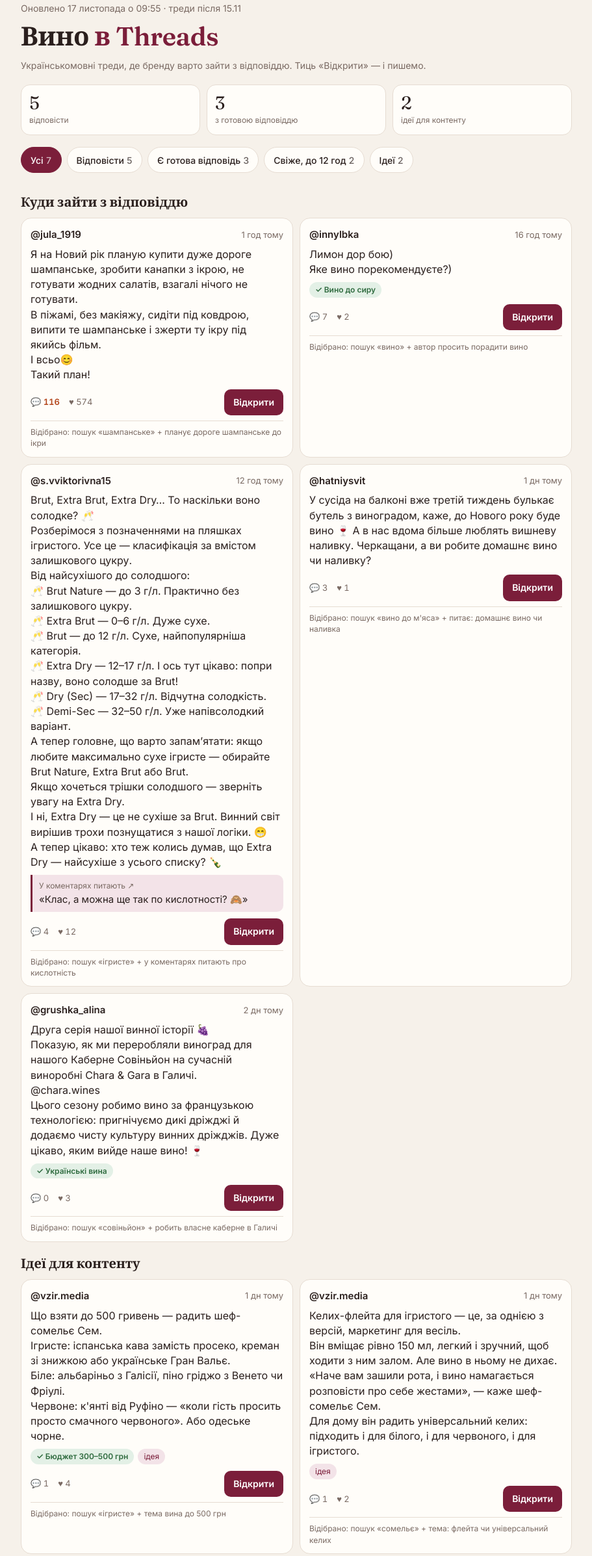
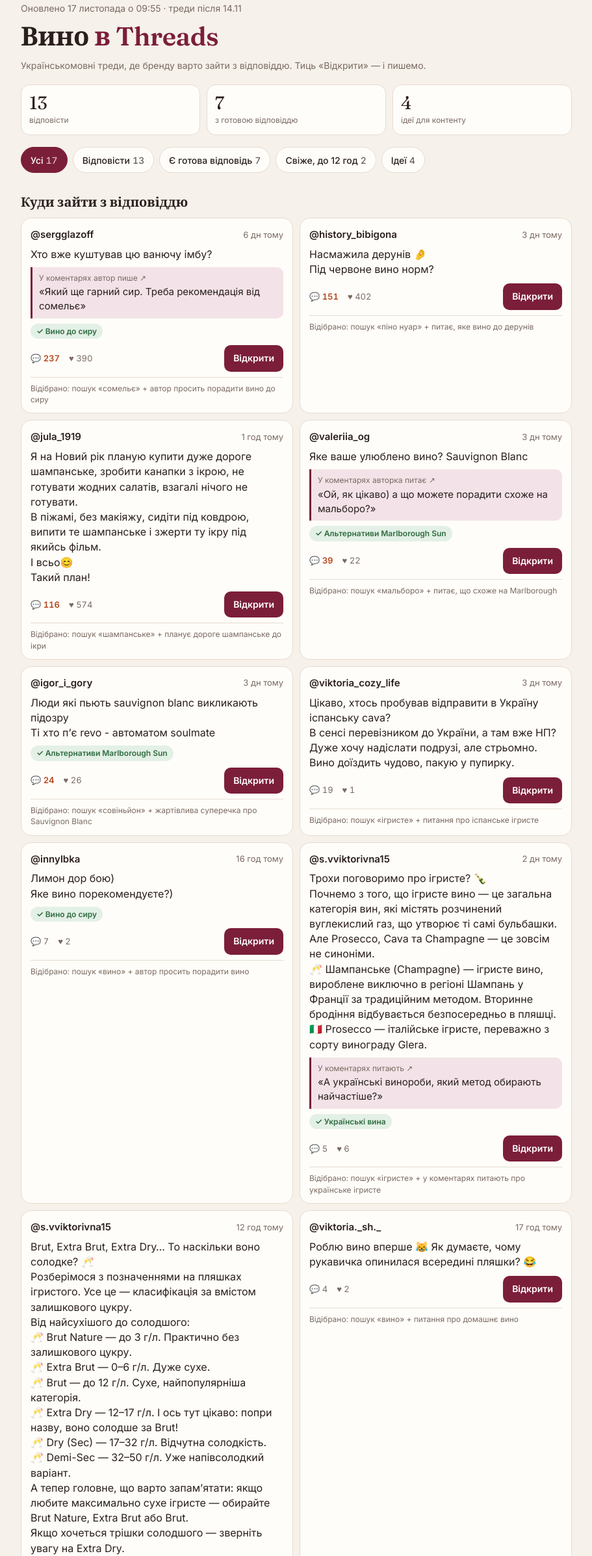
Before and after one commit to SlavaSpark/vyno-threads, a plain HTML site: page index.html in a window 1280 px wide. Shown: the part 17-2411 px from the top of the page at 65% size, without its empty margins (184-1095 px from the left). Drawn offline with Linux system fonts and the light colour scheme.

Commit message:
Об'єднано треди за 16 і 17.11, додано фавікон
Co-Authored-By: Claude Opus 5.5 <noreply@anthropic.com>
Claude-Session: https://claude.ai/code/session_01QzWEEKADhGgdzmGLU9YGBz

```diff
--- a/data.json
+++ b/data.json
@@ -1,6 +1,6 @@
 {
  "updated": "2026-11-17T11:55:28+02:00",
- "window": "після 15.11",
+ "window": "після 14.11",
  "threads": [
   {
    "post": "s.vviktorivna15/Df0VatTDdoJ",
@@ -97,6 +97,151 @@
    "tag": "сомельє",
    "answer": "",
    "text": "Келих-флейта для ігристого — це, за однією з версій, маркетинг для весіль.\nВін вміщає рівно 150 мл, легкий і зручний, щоб ходити з ним залом. Але вино в ньому не дихає. «Наче вам зашили рота, і вино намагається розповісти про себе жестами», — каже шеф-сомельє Сем.\nДля дому він радить універсальний келих: підходить і для білого, і для червоного, і для ігристого."
+  },
+  {
+   "post": "sergglazoff/Dfk4E9YDHGV",
+   "author": "@sergglazoff",
+   "url": "https://www.threads.com/@sergglazoff/post/Dfk4E9YDHGV",
+   "hours_ago": 135,
+   "likes": 390,
+   "replies": 237,
+   "type": "Відповісти",
+   "topic": "автор просить порадити вино до сиру",
+   "tag": "сомельє",
+   "answer": "Вино до сиру",
+   "text": "Хто вже куштував цю ванючу імбу?",
+   "context": {
+    "label": "У коментарях автор пише",
+    "text": "Який ще гарний сир. Треба рекомендація від сомельє",
+    "url": "https://www.threads.com/@sergglazoff/post/Dft_zUPCHrr"
+   }
+  },
+  {
+   "post": "valeriia_og/DfsZZ9uiLH8",
+   "author": "@valeriia_og",
+   "url": "https://www.threads.com/@valeriia_og/post/DfsZZ9uiLH8",
+   "hours_ago": 63,
+   "likes": 22,
+   "replies": 39,
+   "type": "Відповісти",
+   "topic": "питає, що схоже на Marlborough",
+   "tag": "мальборо",
+   "answer": "Альтернативи Marlborough Sun",
+   "text": "Яке ваше улюблено вино? Sauvignon Blanc",
+   "context": {
+    "label": "У коментарях авторка питає",
+    "text": "Ой, як цікаво) а що можете порадити схоже на мальборо?",
+    "url": "https://www.threads.com/@valeriia_og/post/Dfu1l_niCvZ"
+   }
+  },
+  {
+   "post": "viktoria_cozy_life/DfuB2yFkSgq",
+   "author": "@viktoria_cozy_life",
+   "url": "https://www.threads.com/@viktoria_cozy_life/post/DfuB2yFkSgq",
+   "hours_ago": 63,
+   "likes": 1,
+   "replies": 19,
+   "type": "Відповісти",
+   "topic": "питання про іспанське ігристе",
+   "tag": "ігристе",
+   "answer": "",
+   "text": "Цікаво, хтось пробував відправити в Україну іспанську cava?\nВ сенсі перевізником до України, а там вже НП?\nДуже хочу надіслати подрузі, але стрьомно.\nВино доїздить чудово, пакую у пупирку."
+  },
+  {
+   "post": "viktoria._sh._/DfzssozgD_a",
+   "author": "@viktoria._sh._",
+   "url": "https://www.threads.com/@viktoria._sh._/post/DfzssozgD_a",
+   "hours_ago": 17,
+   "likes": 2,
+   "replies": 4,
+   "type": "Відповісти",
+   "topic": "питання про домашнє вино",
+   "tag": "вино",
+   "answer": "",
+   "text": "Роблю вино вперше 😹 Як думаєте, чому рукавичка опинилася всередині пляшки? 😂"
+  },
+  {
+   "post": "vzir.media/DfzQ7RSiJow",
+   "author": "@vzir.media",
+   "url": "https://www.threads.com/@vzir.media/post/DfzQ7RSiJow",
+   "hours_ago": 21,
+   "likes": 2,
+   "replies": 2,
+   "type": "Контент-ідея",
+   "topic": "тема цін на вино",
+   "tag": "сомельє",
+   "answer": "",
+   "text": "Скільки коштує вино в закладі — вилка від шеф-сомельє Сема.\nДешеве — до 1000 гривень (і знайти таку пляшку в меню — «ще та задача»).\nСереднє — десь 1400–1600.\nДороге — від 2500–3000.\nУ магазині, каже він, гарний рівень можна знайти вже за 1300–1400."
+  },
+  {
+   "post": "aquamarine_._/DfwYgYuDuIj",
+   "author": "@aquamarine_._",
+   "url": "https://www.threads.com/@aquamarine_._/post/DfwYgYuDuIj",
+   "hours_ago": 39,
+   "likes": 14,
+   "replies": 0,
+   "type": "Контент-ідея",
+   "topic": "сезонний рецепт з вином",
+   "tag": "глінтвейн",
+   "answer": "",
+   "text": "Мій особистий сорт різдвяного вайбу в Лісабоні - це не глінтвейн, а Sangria🤤🍷🎄.\nЦе не та нудна Sangria, до якої всі звикли:\n🍒 Sangria com Ginja - пахне стиглими вишнями і корицею так, що зносить дах ще біля ятки.\n🥂 Sangria com Moscatel de Setúbal - густа, медова, з тим самим легендарним мускателем із Сетубалу.\nЯкщо теж хочете здивувати гостей чимось цікавішим за звичайне вино на свята - обидва рецепти вже чекають у моєму Instagram.\nВи б з якої почали? Jinja чи Moscatel?🤤🍷"
+  },
+  {
+   "post": "history_bibigona/Dfuy4JFit5L",
+   "author": "@history_bibigona",
+   "url": "https://www.threads.com/@history_bibigona/post/Dfuy4JFit5L",
+   "hours_ago": 63,
+   "likes": 402,
+   "replies": 151,
+   "type": "Відповісти",
+   "text": "Насмажила дерунів 🤌\nПід червоне вино норм?",
+   "topic": "питає, яке вино до дерунів",
+   "tag": "піно нуар",
+   "answer": ""
+  },
+  {
+   "post": "igor_i_gory/DfttT_ZjXcM",
+   "author": "@igor_i_gory",
+   "url": "https://www.threads.com/@igor_i_gory/post/DfttT_ZjXcM",
+   "hours_ago": 63,
+   "likes": 26,
+   "replies": 24,
+   "type": "Відповісти",
+   "text": "Люди які пьють sauvignon blanc викликають підозру\nТі хто пʼє revo - автоматом soulmate",
+   "topic": "жартівлива суперечка про Sauvignon Blanc",
+   "tag": "совіньйон",
+   "answer": "Альтернативи Marlborough Sun"
+  },
+  {
+   "post": "s.vviktorivna15/DfxtvEiiXH1",
+   "author": "@s.vviktorivna15",
+   "url": "https://www.threads.com/@s.vviktorivna15/post/DfxtvEiiXH1",
+   "hours_ago": 37,
+   "likes": 6,
+   "replies": 5,
+   "type": "Відповісти",
+   "text": "Трохи поговоримо про ігристе? 🍾\nПочнемо з того, що ігристе вино — це загальна категорія вин, які містять розчинений вуглекислий газ, що утворює ті самі бульбашки.\nАле Prosecco, Cava та Champagne — це зовсім не синоніми.\n🥂 Шампанське (Champagne) — ігристе вино, вироблене виключно в регіоні Шампань у Франції за традиційним методом. Вторинне бродіння відбувається безпосередньо в пляшці.\n🇮🇹 Prosecco — італійське ігристе, переважно з сорту винограду Glera.",
+   "topic": "у коментарях питають про українське ігристе",
+   "tag": "ігристе",
+   "answer": "Українські вина",
+   "context": {
+    "label": "У коментарях питають",
+    "text": "А українські винороби, який метод обирають найчастіше?",
+    "url": "https://www.threads.com/@levytskyi_roman/post/Df0BT3CFFdU"
+   }
+  },
+  {
+   "post": "donnamalefica/Df0DQGpjXS_",
+   "author": "@donnamalefica",
+   "url": "https://www.threads.com/@donnamalefica/post/Df0DQGpjXS_",
+   "hours_ago": 15,
+   "likes": 0,
+   "replies": 0,
+   "type": "Відповісти",
+   "text": "Не розумію, пора купувати просекко на Новий рік, чи хай ялинка ще трохи походить? 🤔",
+   "topic": "питає, коли купувати просекко на НР",
+   "tag": "просекко",
+   "answer": ""
   }
  ]
 }
--- a/index.html
+++ b/index.html
@@ -5,6 +5,9 @@
 <meta name="viewport" content="width=device-width, initial-scale=1, viewport-fit=cover">
 <meta name="robots" content="noindex, nofollow">
 <title>Вино в Threads</title>
+<link rel="icon" type="image/svg+xml" href="favicon.svg">
+<link rel="icon" type="image/png" sizes="32x32" href="favicon-32.png">
+<link rel="apple-touch-icon" href="apple-touch-icon.png">
 <link rel="preconnect" href="https://fonts.googleapis.com">
 <link href="https://fonts.googleapis.com/css2?family=Fraunces:opsz,wght@9..144,400;9..144,600&family=Inter:wght@400;500;600&display=swap" rel="stylesheet">
 <style>
```
Also changed, not shown: apple-touch-icon.png (added), favicon-32.png (added), favicon.svg (added).
